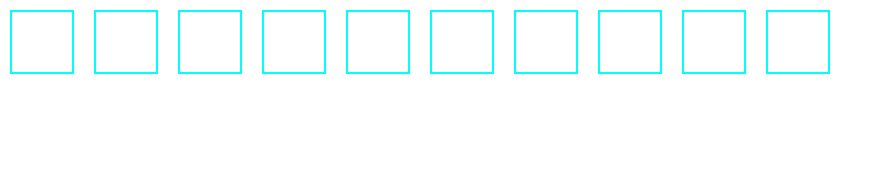
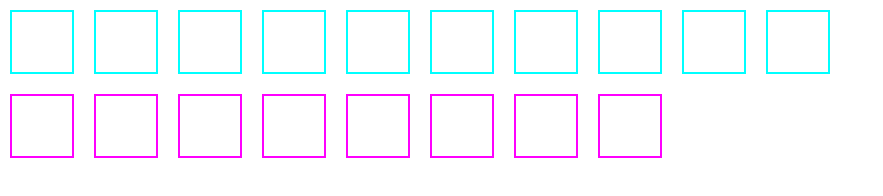
Before and after one commit to JesseHGerard/Hangman-Game, a plain HTML site: page index.html in a window 1280 px wide. Shown: the whole page, without its empty margins (0-883 px from the left). Drawn offline with Linux system fonts and the light colour scheme.

Commit message:
add wrong boxes

```diff
--- a/assets/css/style.css
+++ b/assets/css/style.css
@@ -19,5 +19,23 @@ html {
 }
 
 .key-word {
+margin-left: auto;
+}
 
+.wrong-letter-container {
+  width: 6rem;
+  height: 6rem;
+  border: .2rem solid magenta;
+  display: flex;
+  justify-content: center;
+  align-items: center;
+  margin: 1rem;
+  font-size: 4rem;
+  font-weight: 700;
+  float: left;
 }
+
+.wrong-guesses {
+  margin: auto;
+  clear: both;
+}
--- a/assets/javascript/game.js
+++ b/assets/javascript/game.js
@@ -42,6 +42,14 @@ const newKeyWord = () => {
 
 //run when letter NOT contined in keyWord is guessed
 const decGuessRemaining = () => {
+  wrongGuesses.forEach(function(letter, index) {
+      if(letter === userGuess) {
+        keyWordLetters[index] = null;
+        keyLettersRemaining--;
+        document.getElementById(`wrong${index}`).innerHTML = letter.toUpperCase();
+      };
+    }
+  );
   guessRemaining--;
   console.log(guessRemaining);
   if (guessRemaining <= 0) {
@@ -68,6 +76,9 @@ const correctGuess = () => {
 const clearLetterIds = () => {
   for (let i = keySlots-1; i >= 0; i--) {
     document.getElementById(`key${i}`).innerHTML = '';
+  };
+  for (let i = 7; i >= 0; i--) {
+    document.getElementById(`wrong${i}`).innerHTML = '';
   };
 };
 
--- a/index.html
+++ b/index.html
@@ -23,5 +23,15 @@
     <div id="key8" class="key-container"></div>
     <div id="key9" class="key-container"></div>
   </div>
+  <div class="wrong-guesses">
+    <div id="wrong0" class="wrong-letter-container"></div>
+    <div id="wrong1" class="wrong-letter-container"></div>
+    <div id="wrong2" class="wrong-letter-container"></div>
+    <div id="wrong3" class="wrong-letter-container"></div>
+    <div id="wrong4" class="wrong-letter-container"></div>
+    <div id="wrong5" class="wrong-letter-container"></div>
+    <div id="wrong6" class="wrong-letter-container"></div>
+    <div id="wrong7" class="wrong-letter-container"></div>
+  </div>
 </body>
 </html>
```
